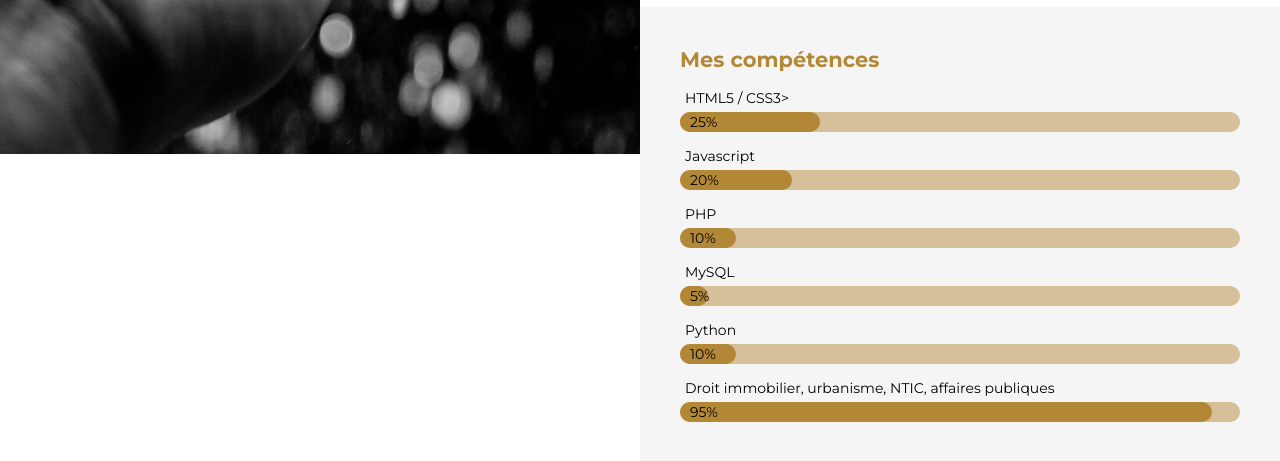
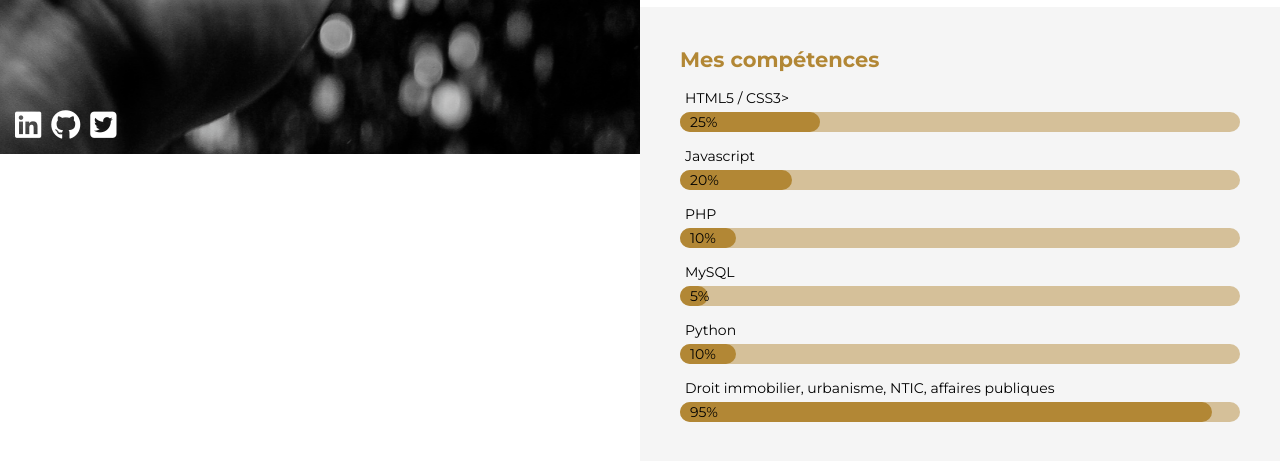
Before and after one commit to JulieMolla/juliemolla.github.io, a PHP site: page / in a window 1280 px wide. Shown: the part 646-1107 px from the top of the page. Run offline with PHP 8.4, Linux system fonts and the light colour scheme; some libraries are stand-ins or nearby versions.

Commit message:
logo social network

```diff
--- a/index.php
+++ b/index.php
@@ -6,6 +6,7 @@
     <meta name="viewport" content="width=device-width, initial-scale=1.0">
     <meta http-equiv="X-UA-Compatible" content="ie=edge">
     <link href="style.css" rel="stylesheet">
+    <script src="https://kit.fontawesome.com/942352743e.js" crossorigin="anonymous"></script>
     <title>CV de Julie Molla</title>
 </head>
 
@@ -14,7 +15,17 @@
         <div class="image__position">
             <nav class="image__menu"></nav>
             <section class="image__background"></section>
-            <section class="image__network"></section>
+            <section class="image__network">
+                <div class="network__linkedin">
+                <i class="fab fa-linkedin"></i>
+                </div>
+                <div class="network__github">
+                <i class="fab fa-github"></i>
+                </div>
+                <div class="network__twitter">
+                <i class="fab fa-twitter-square"></i>
+                </div>
+            </section>
         </div>
     </aside>
 
--- a/style.css
+++ b/style.css
@@ -64,8 +64,18 @@ aside {
 }
 
 .image__network {
+    display: grid;
+    grid-auto-columns: min-content;
+    grid-auto-flow: column;
+    grid-gap: 10px;
+    color: white;
+    font-size: 30px;
+    position: absolute;
+    bottom: 0;
+    left: 0;
+    padding: 10px 15px;
+}
 
-}
 
 .main__section:nth-child(odd) {
     background-color: #f5f5f5;
```
Also changed, not shown: images/logogithub.png (added).
